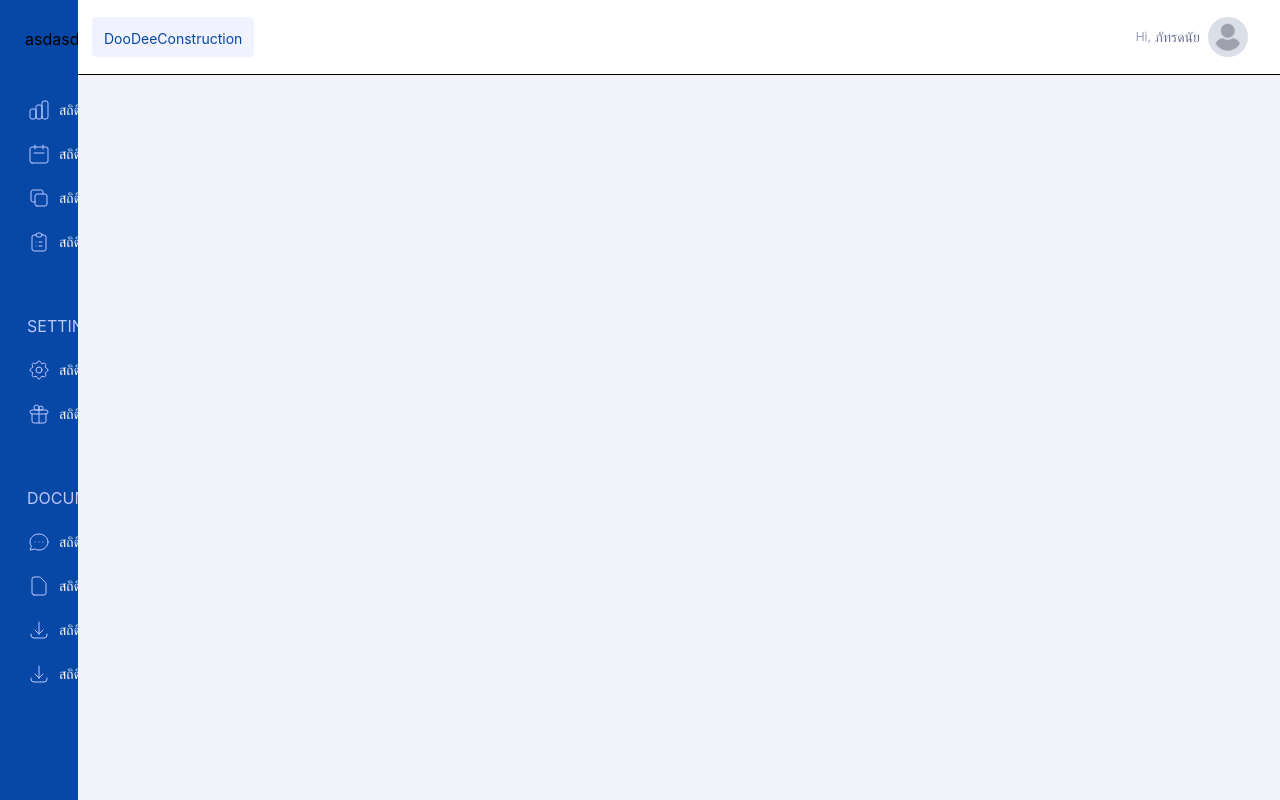
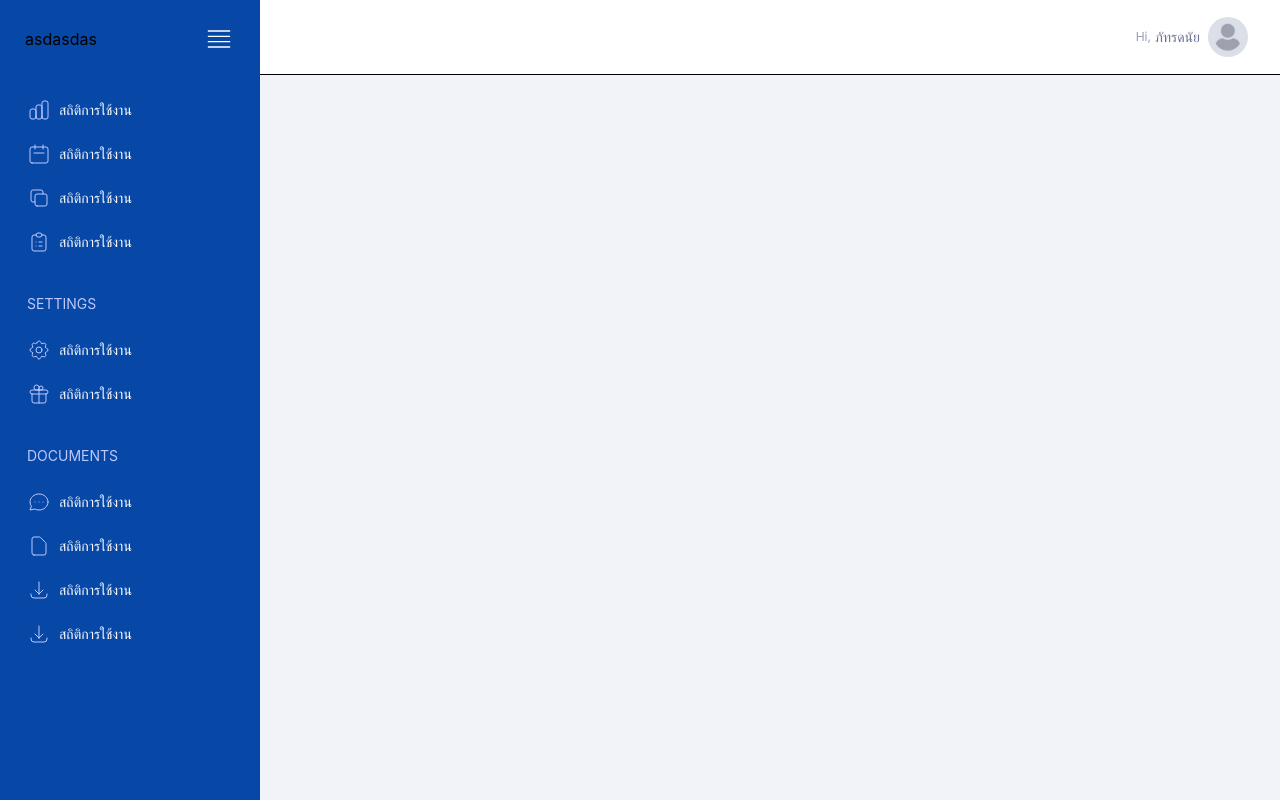
Before and after one commit to patradanai/nextjs-admin-template, a Next.js app: page / in a window 1280 px wide. Built offline with nearby package versions, Linux system fonts and the light colour scheme.

Commit message:
add fade in for tailwind

```diff
--- a/src/components/common/layout/sidebar/index.tsx
+++ b/src/components/common/layout/sidebar/index.tsx
@@ -42,14 +42,14 @@ export const Sidebar: NextPage = () => {
             <ListMenu icons={<Duplicate className='w-6 h-6 text-[#bcc8ff]' />} name='สถิติการใช้งาน' status={isOpen} />
             <ListMenu icons={<ClipBoard className='w-6 h-6 text-[#bcc8ff]' />} name='สถิติการใช้งาน' status={isOpen} />
 
-            <li className='px-[27px] h-[44px] text-[#bcc8ff] mt-10'>
-              {isOpen ? <h4>SETTINGS</h4> : <p className='tracking-[0.1em] text-center'>...</p>}
+            <li className='px-[27px] h-[44px] text-[#bcc8ff] mt-5'>
+              {isOpen ? <p className='text-sm'>SETTINGS</p> : <p className='tracking-[0.1em] text-center animate-fade'>...</p>}
             </li>
             <ListMenu icons={<Setting className='w-6 h-6 text-[#bcc8ff]' />} name='สถิติการใช้งาน' status={isOpen} />
             <ListMenu icons={<Gift className='w-6 h-6 text-[#bcc8ff]' />} name='สถิติการใช้งาน' status={isOpen} />
 
-            <li className='px-[27px] h-[44px] text-[#bcc8ff] mt-10'>
-              {isOpen ? <h4>DOCUMENTS</h4> : <p className='tracking-[0.1em] text-center'>...</p>}
+            <li className='px-[27px] h-[44px] text-[#bcc8ff] mt-5'>
+              {isOpen ? <p className='text-sm'>DOCUMENTS</p> : <p className='tracking-[0.1em] animate-fade text-center'>...</p>}
             </li>
             <ListMenu icons={<Chat className='w-6 h-6 text-[#bcc8ff]' />} name='สถิติการใช้งาน' status={isOpen} />
             <ListMenu icons={<Document className='w-6 h-6 text-[#bcc8ff]' />} name='สถิติการใช้งาน' status={isOpen} />
--- a/tailwind.config.js
+++ b/tailwind.config.js
@@ -1,7 +1,18 @@
 module.exports = {
   content: ['./src/pages/**/*.{js,ts,jsx,tsx}', './src/components/**/*.{js,ts,jsx,tsx}'],
   theme: {
-    extend: {},
+    extend: {
+      animation: {
+        fade: 'fadeIn .7s ease-in-out'
+      },
+
+      keyframes: () => ({
+        fadeIn: {
+          '0%': { opacity: 0 },
+          '100%': { opacity: 100 }
+        }
+      })
+    },
     colors: {
       blue: '#007bff',
       indigo: '#6610f2',
```
